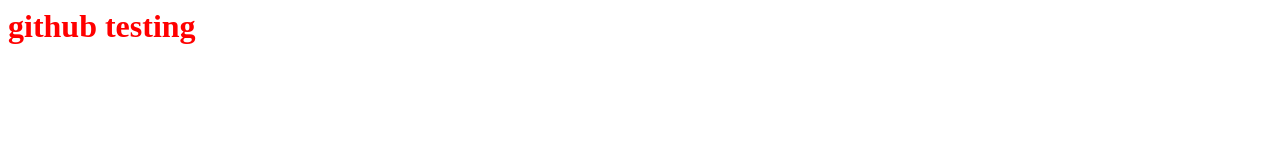
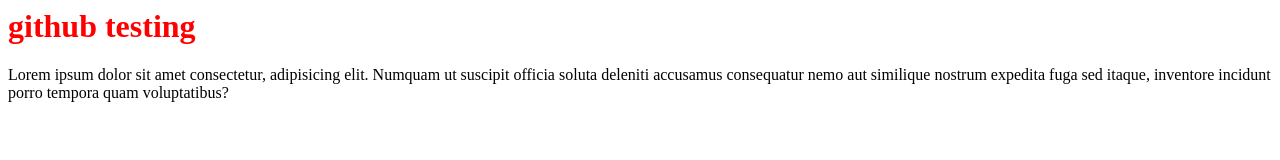
Before and after one commit to ramkr-ux/testing, a plain HTML site: page index.html in a window 1280 px wide. Drawn offline with Linux system fonts and the light colour scheme.

Commit message:
changes added

```diff
--- a/index.html
+++ b/index.html
@@ -1,3 +1,5 @@
 <h1 style="color:red;">
     github testing
 </h1>
+
+<p>Lorem ipsum dolor sit amet consectetur, adipisicing elit. Numquam ut suscipit officia soluta deleniti accusamus consequatur nemo aut similique nostrum expedita fuga sed itaque, inventore incidunt porro tempora quam voluptatibus?</p>
```
